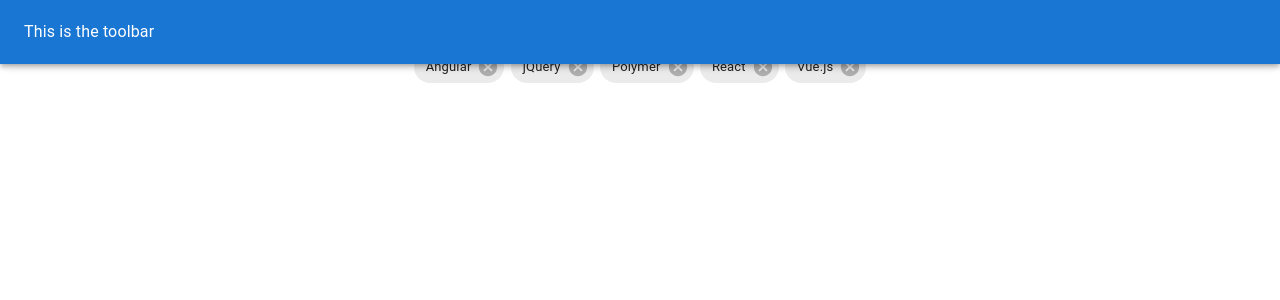
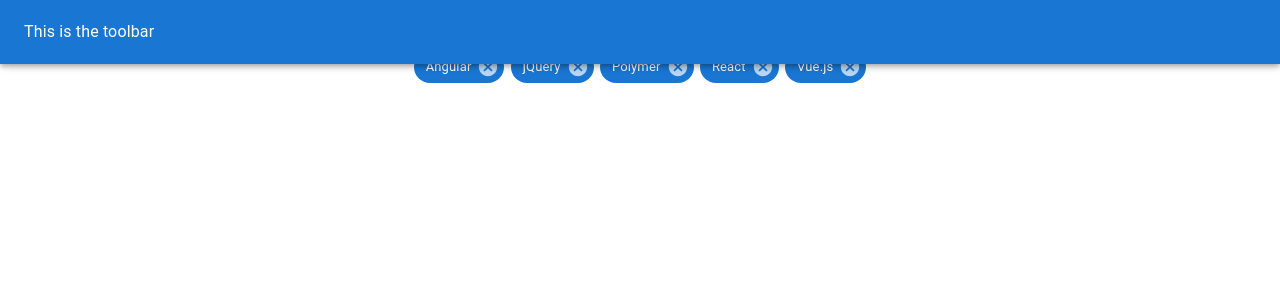
Before and after one commit to isnakolah/BlogAppFrontend, a React (Create React App) app: page /explore in a window 1280 px wide. Shown: the top 300 px of the page. Built offline with nearby package versions, Linux system fonts and the light colour scheme.

Commit message:
Change Icon of Explore page and colors of the chips

```diff
--- a/src/components/Layout/Mobile/index.tsx
+++ b/src/components/Layout/Mobile/index.tsx
@@ -2,7 +2,8 @@
 import { Paper, BottomNavigation, BottomNavigationAction } from "@mui/material";
 import { Link as RouterLink } from "react-router-dom";
 import HomeIcon from "@mui/icons-material/Home";
-import AddCircleIcon from "@mui/icons-material/AddCircle";
+// import CreateIcon from "@mui/icons-material/Create";
+import BiotechIcon from "@mui/icons-material/Biotech";
 import BookmarksIcon from "@mui/icons-material/Bookmarks";
 import AccountCircleIcon from "@mui/icons-material/AccountCircle";
 import ExploreIcon from "@mui/icons-material/Explore";
@@ -40,7 +41,7 @@
           />
           {isAuthor && (
             <BottomNavigationAction
-              icon={<AddCircleIcon />}
+              icon={<BiotechIcon />}
               {...navProps(routes.posts.create)}
             />
           )}
--- a/src/pages/Explore/index.tsx
+++ b/src/pages/Explore/index.tsx
@@ -49,7 +49,11 @@
         component="ul">
         {chipData.map((data) => (
           <ListItem key={data.id}>
-            <Chip label={data.label} onDelete={handleDelete(data)} />
+            <Chip
+              label={data.label}
+              onDelete={handleDelete(data)}
+              color="primary"
+            />
           </ListItem>
         ))}
       </Box>
```
